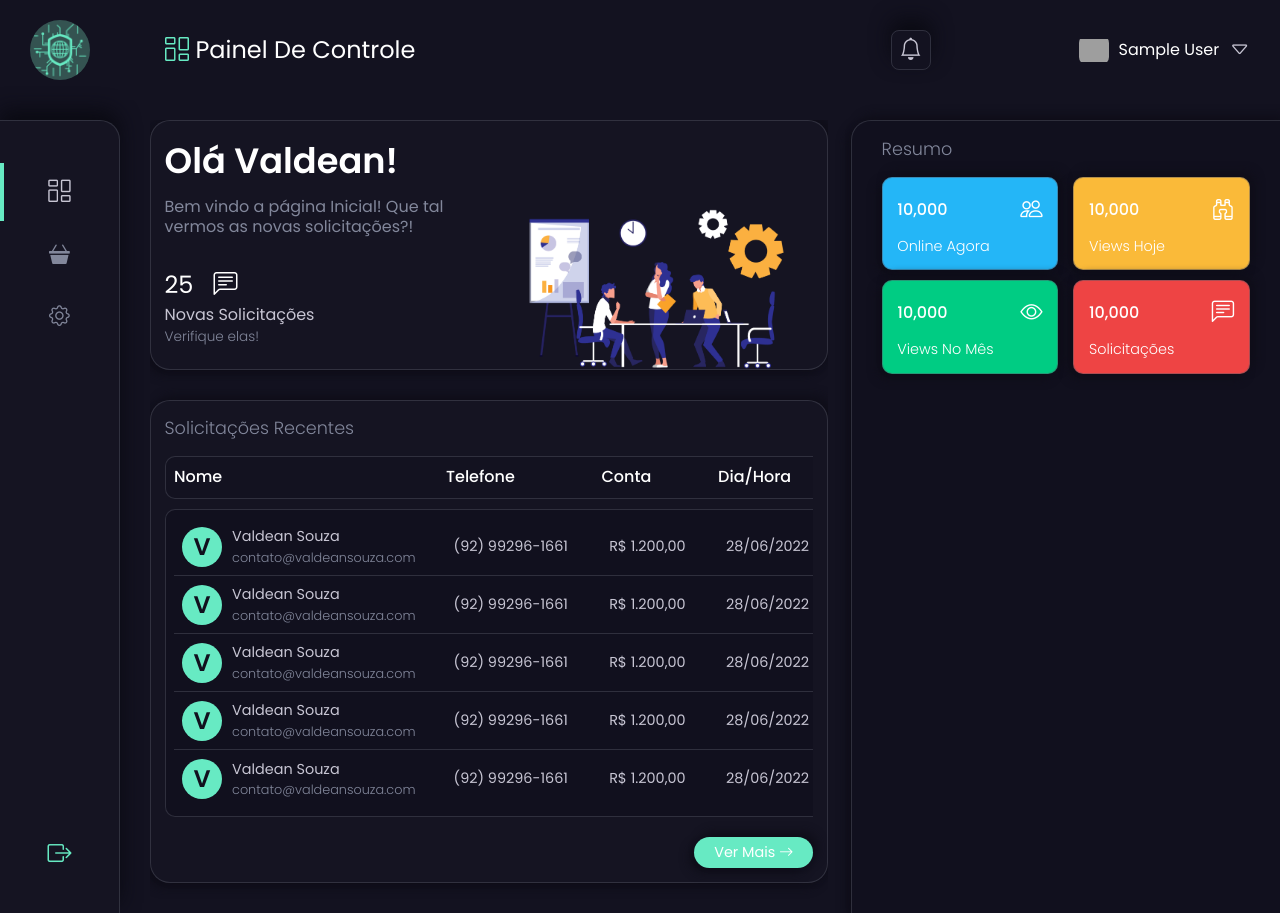
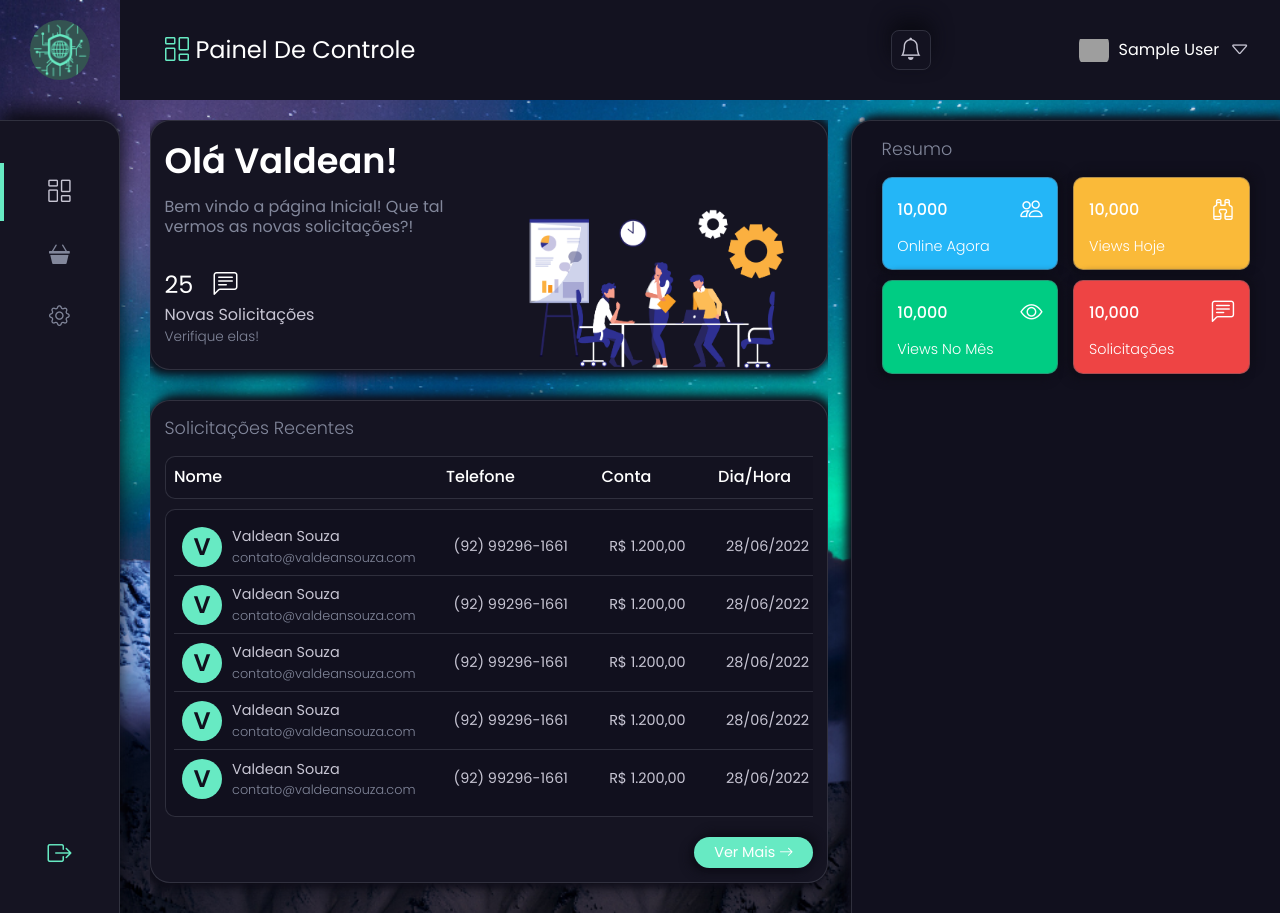
Before and after one commit to valdean132/password-management, a PHP site: page / in a window 1280 px wide. Run offline with PHP 8.4, Linux system fonts and the light colour scheme; the visitor is signed in with stand-in values (Sample User, id 1); some libraries are stand-ins or nearby versions; grey boxes are pictures that could not be loaded.

Commit message:
Iniciando com a tela inicial... estilização

```diff
--- a/Dashboard/assets/styles/config.css
+++ b/Dashboard/assets/styles/config.css
@@ -49,6 +49,10 @@ body, html{
 }
 body{
     background: var(--bg-black-900);
+    background-image: url('../images/background-main.png');
+    background-repeat: no-repeat;
+    background-size: 130%;
+    background-position: top;
 }
 /*! Scroll !*/
 ::-webkit-scrollbar{
```
